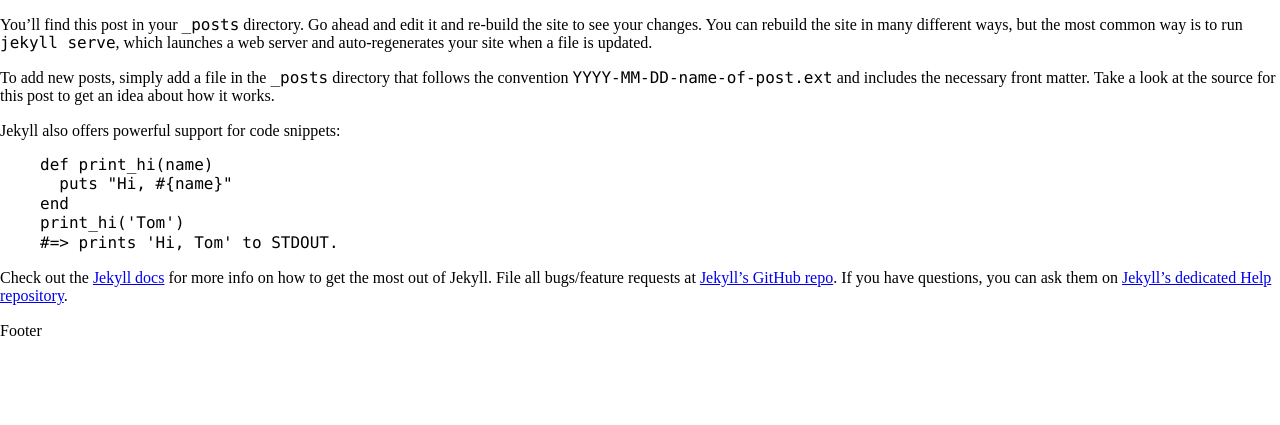
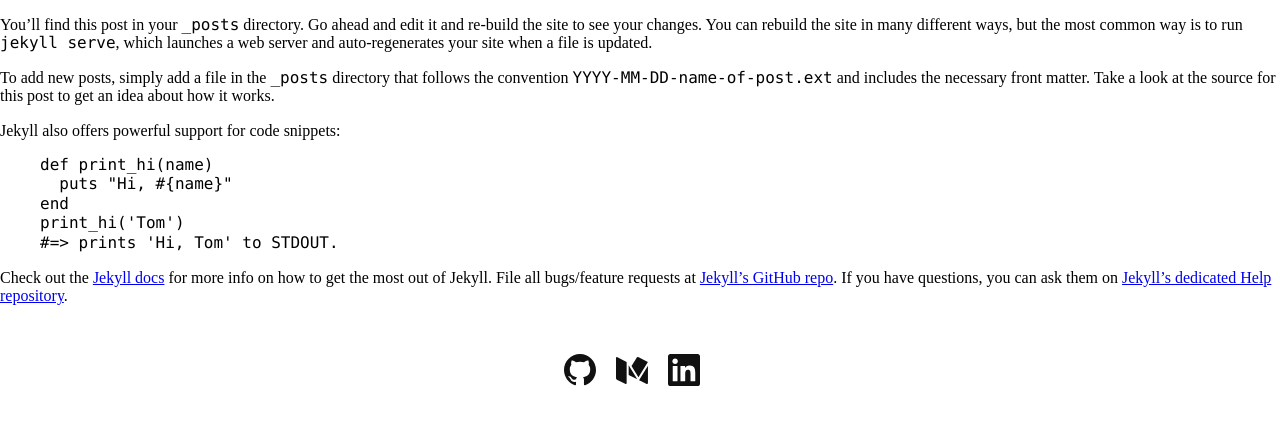
Before and after one commit to maikhel/maikhel.github.io, a Jekyll site: the page built from _posts/2015-08-01-welcome-to-jekyll.markdown, in a window 1280 px wide. Shown: the top 425 px of the page. Built offline with Jekyll 4.4.1, drawn with Linux system fonts in a browser that asks for light colours.

Commit message:
Add simple footer

```diff
--- a/_config.yml
+++ b/_config.yml
@@ -1,14 +1,9 @@
 # Site settings
 title: maikhel
 email: mlecicki@live.com
-description: >
-  Hi, I'm maikhel and I want to share my CV with you. Enjoy reading!
 baseurl: "" # the subpath of your site, e.g. /blog/
-url: "http://maikhel.github.io"
-homeurl: "http://maikhel.github.io"
-github_username: maikhel
-linked_in_link: pl.linkedin.com/in/maikhel
-username: maikhel
+url: "https://maikhel.github.io"
+homeurl: "https://maikhel.github.io"
 
 # Build settings
 markdown: kramdown
--- a/_includes/footer.html
+++ b/_includes/footer.html
@@ -1 +1,11 @@
-<p> Footer </p>
+<footer class="pv4 ph3 ph5-ns tc">
+  <a class="link near-black hover-silver dib h2 w2 mr3" href="https://github.com/maikhel" title="GitHub">
+    <svg fill="currentColor" xmlns="http://www.w3.org/2000/svg" viewBox="0 0 16 16" fill-rule="evenodd" clip-rule="evenodd" stroke-linejoin="round" stroke-miterlimit="1.414"><path d="M8 0C3.58 0 0 3.582 0 8c0 3.535 2.292 6.533 5.47 7.59.4.075.547-.172.547-.385 0-.19-.007-.693-.01-1.36-2.226.483-2.695-1.073-2.695-1.073-.364-.924-.89-1.17-.89-1.17-.725-.496.056-.486.056-.486.803.056 1.225.824 1.225.824.714 1.223 1.873.87 2.33.665.072-.517.278-.87.507-1.07-1.777-.2-3.644-.888-3.644-3.953 0-.873.31-1.587.823-2.147-.083-.202-.358-1.015.077-2.117 0 0 .672-.215 2.2.82.638-.178 1.323-.266 2.003-.27.68.004 1.364.092 2.003.27 1.527-1.035 2.198-.82 2.198-.82.437 1.102.163 1.915.08 2.117.513.56.823 1.274.823 2.147 0 3.073-1.87 3.75-3.653 3.947.287.246.543.735.543 1.48 0 1.07-.01 1.933-.01 2.195 0 .215.144.463.55.385C13.71 14.53 16 11.534 16 8c0-4.418-3.582-8-8-8"/></svg>
+  </a>
+  <a class="link hover-silver near-black dib h2 w2 mr3" href="https://medium.com/@mlecicki_22918" title="Medium">
+    <svg fill="currentColor" xmlns="http://www.w3.org/2000/svg" viewBox="0 0 16 16" fill-rule="evenodd" clip-rule="evenodd" stroke-linejoin="round" stroke-miterlimit="1.414"><path d="M11.824 12.628l-.276.45.798.398 2.744 1.372c.15.076.294.11.418.11.278 0 .467-.177.467-.492V5.883l-4.15 6.745zm4.096-8.67c-.004-.003 0-.01-.003-.012l-4.825-2.412c-.06-.03-.123-.038-.187-.044-.016 0-.03-.01-.047-.01-.184 0-.368.092-.467.254l-.24.39-.5.814-1.89 3.08 1.89 3.076.5.813.5.812.59.95 4.71-7.64c.02-.03.01-.06-.02-.08zm-6.27 7.045L7.17 6.97l-.295-.477-.294-.477-.25-.416v4.867l3.32 1.663.5.25.5.25-.5-.813-.5-.813zM.737 1.68L.59 1.608c-.085-.042-.166-.062-.24-.062-.206 0-.35.16-.35.427v10.162c0 .272.2.594.442.716l4.145 2.08c.107.06.208.08.3.08.257 0 .438-.2.438-.53V4.01c0-.02-.012-.04-.03-.047L.738 1.68z"/></svg>
+  </a>
+  <a class="link hover-silver near-black dib h2 w2 mr3" href="https://pl.linkedin.com/in/maikhel" title="LinkedIn">
+    <svg fill="currentColor" xmlns="http://www.w3.org/2000/svg" viewBox="0 0 16 16" fill-rule="evenodd" clip-rule="evenodd" stroke-linejoin="round" stroke-miterlimit="1.414"><path d="M13.632 13.635h-2.37V9.922c0-.886-.018-2.025-1.234-2.025-1.235 0-1.424.964-1.424 1.96v3.778h-2.37V6H8.51V7.04h.03c.318-.6 1.092-1.233 2.247-1.233 2.4 0 2.845 1.58 2.845 3.637v4.188zM3.558 4.955c-.762 0-1.376-.617-1.376-1.377 0-.758.614-1.375 1.376-1.375.76 0 1.376.617 1.376 1.375 0 .76-.617 1.377-1.376 1.377zm1.188 8.68H2.37V6h2.376v7.635zM14.816 0H1.18C.528 0 0 .516 0 1.153v13.694C0 15.484.528 16 1.18 16h13.635c.652 0 1.185-.516 1.185-1.153V1.153C16 .516 15.467 0 14.815 0z" fill-rule="nonzero"/></svg>
+  </a>
+</footer>
```
Also changed, not shown: 1 other file.
